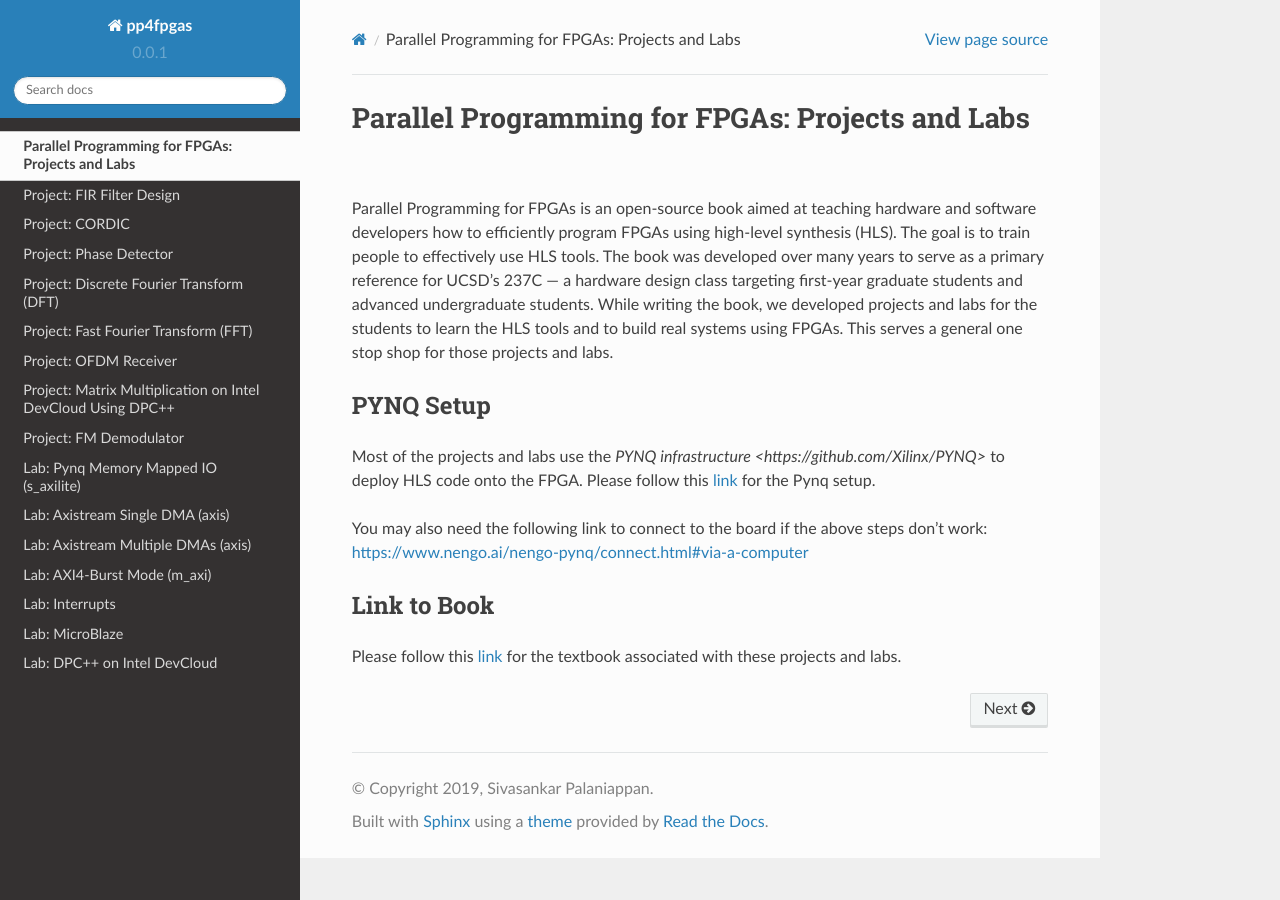
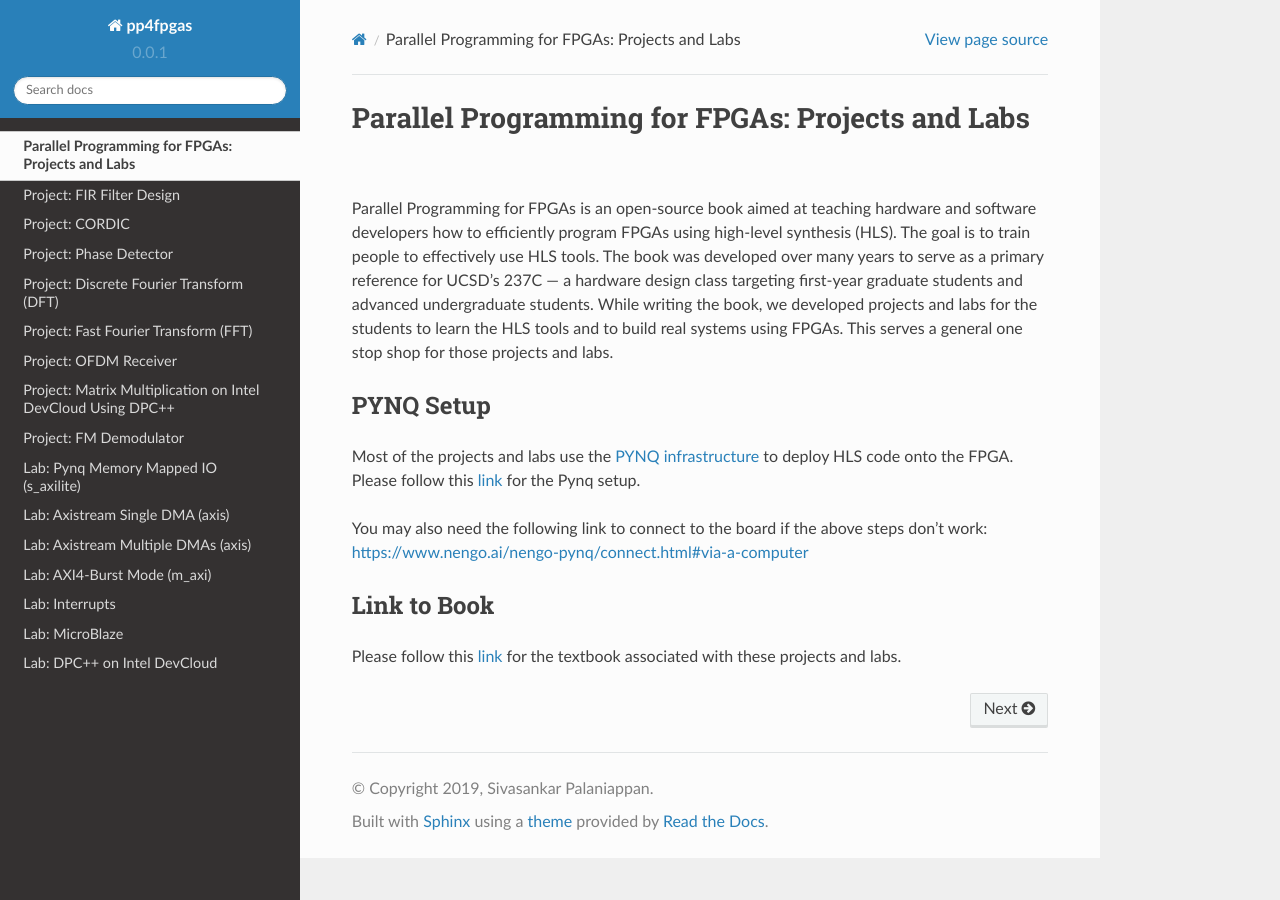
Before and after one commit to KastnerRG/Read_the_docs, a Sphinx documentation site: the page built from docs/index.rst, in a window 1280 px wide. Built offline with Sphinx 7.4.7 and the Read the Docs theme 2.0.0, drawn with Linux system fonts in a browser that asks for light colours.

Commit message:
Update index.rst

```diff
--- a/docs/index.rst
+++ b/docs/index.rst
@@ -10,7 +10,7 @@ Parallel Programming for FPGAs is an open-source book aimed at teaching hardware
 
 PYNQ Setup
 --------------
-Most of the projects and labs use the `PYNQ infrastructure <https://github.com/Xilinx/PYNQ>` to deploy HLS code onto the FPGA.
+Most of the projects and labs use the `PYNQ infrastructure <https://github.com/Xilinx/PYNQ>`_ to deploy HLS code onto the FPGA.
 Please follow this `link <https://pynq.readthedocs.io/en/latest/getting_started/pynq_z2_setup.html>`_ for the Pynq setup.
 
 You may also need the following link to connect to the board if the above steps don't work: https://www.nengo.ai/nengo-pynq/connect.html#via-a-computer
```
